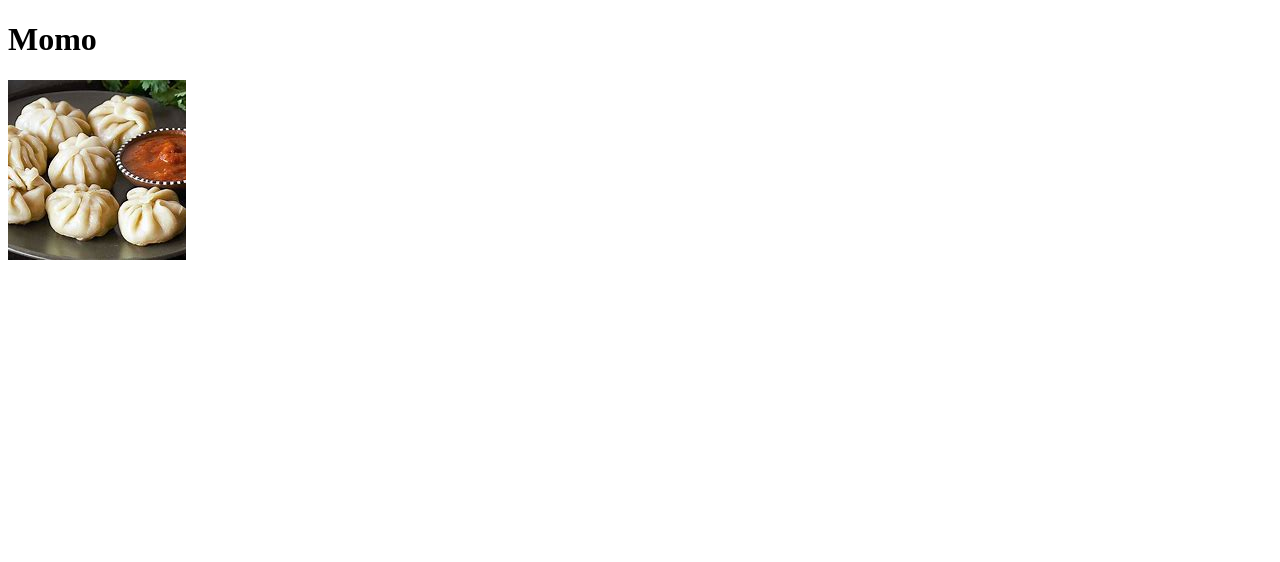
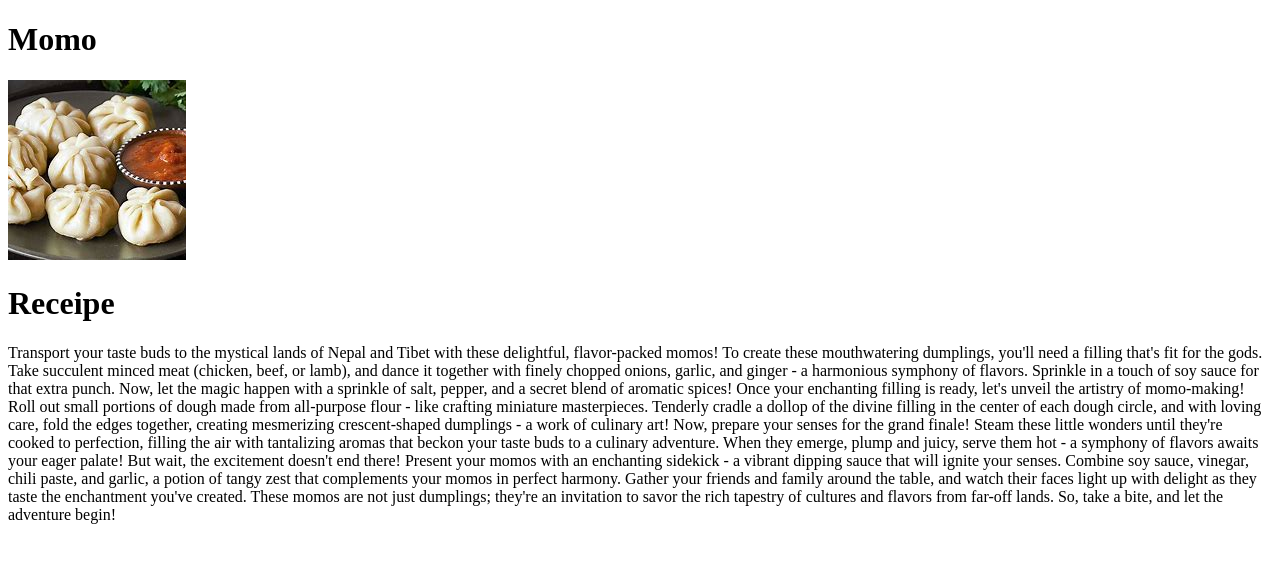
Before and after one commit to Gunjayasgtm/Odin-recipes, a plain HTML site: page receipes/momo.html in a window 1280 px wide. Drawn offline with Linux system fonts and the light colour scheme.

Commit message:
adding recipes

```diff
--- a/receipes/momo.html
+++ b/receipes/momo.html
@@ -8,5 +8,15 @@
 <body>
     <h1>Momo</h1>
     <img src="../images/momo.jpg">
+    <h1>Receipe</h1>
+    <p>Transport your taste buds to the mystical lands of Nepal and Tibet with these delightful, flavor-packed momos! To create these mouthwatering dumplings, you'll need a filling that's fit for the gods. Take succulent minced meat (chicken, beef, or lamb), and dance it together with finely chopped onions, garlic, and ginger - a harmonious symphony of flavors. Sprinkle in a touch of soy sauce for that extra punch. Now, let the magic happen with a sprinkle of salt, pepper, and a secret blend of aromatic spices!
+
+        Once your enchanting filling is ready, let's unveil the artistry of momo-making! Roll out small portions of dough made from all-purpose flour - like crafting miniature masterpieces. Tenderly cradle a dollop of the divine filling in the center of each dough circle, and with loving care, fold the edges together, creating mesmerizing crescent-shaped dumplings - a work of culinary art!
+
+        Now, prepare your senses for the grand finale! Steam these little wonders until they're cooked to perfection, filling the air with tantalizing aromas that beckon your taste buds to a culinary adventure. When they emerge, plump and juicy, serve them hot - a symphony of flavors awaits your eager palate!
+
+        But wait, the excitement doesn't end there! Present your momos with an enchanting sidekick - a vibrant dipping sauce that will ignite your senses. Combine soy sauce, vinegar, chili paste, and garlic, a potion of tangy zest that complements your momos in perfect harmony.
+
+        Gather your friends and family around the table, and watch their faces light up with delight as they taste the enchantment you've created. These momos are not just dumplings; they're an invitation to savor the rich tapestry of cultures and flavors from far-off lands. So, take a bite, and let the adventure begin!</p>
 </body>
 </html>
```
